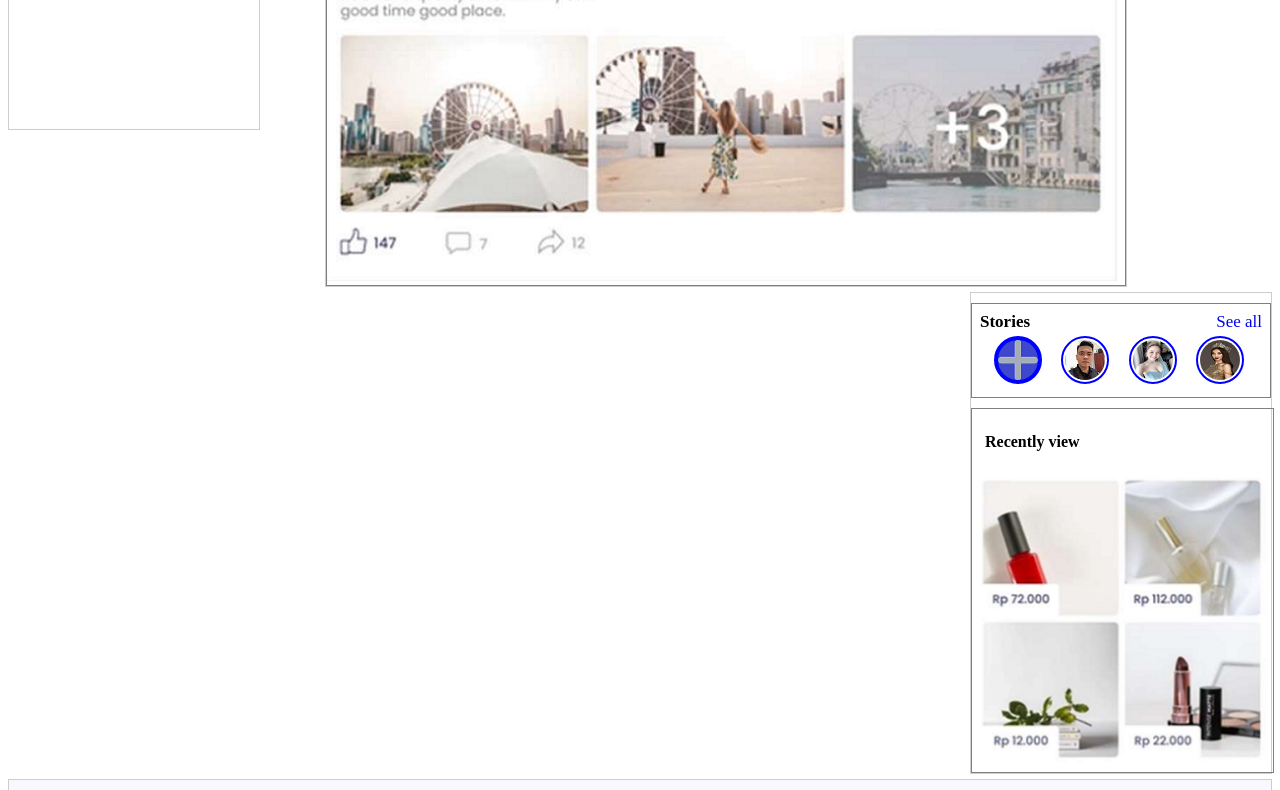
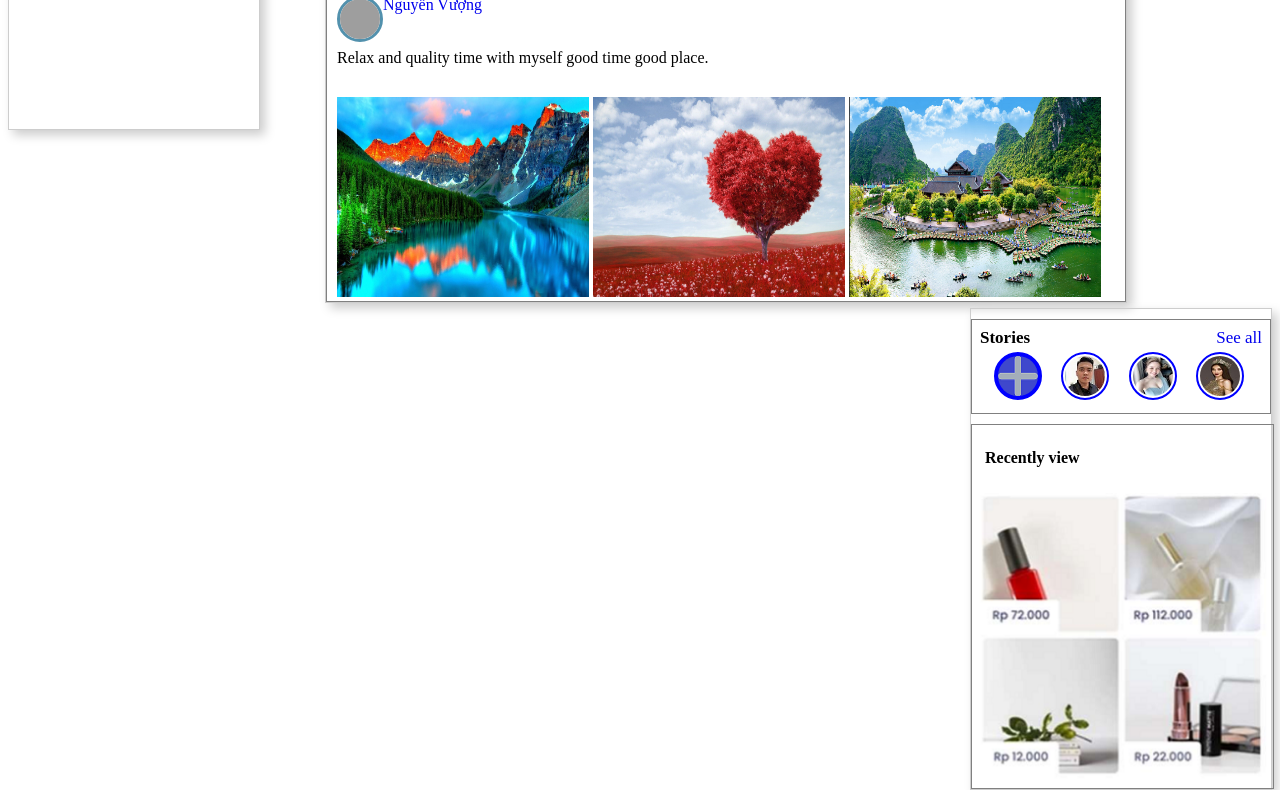
Before and after one commit to NguyenVuong2609/Layout-Structure, a plain HTML site: page Tren lop/facebook.html in a window 1280 px wide. Shown: the part 345-1135 px from the top of the page. Drawn offline with Linux system fonts and the light colour scheme; grey boxes are pictures that could not be loaded.

Commit message:
update116

```diff
--- a/Tren lop/facebook.html
+++ b/Tren lop/facebook.html
@@ -58,7 +58,16 @@
                 </ul>
             </nav>
             <article class="content2">
-                <img src="/Tren lop/img/content2.png" alt="content2">
+                <div class="content2-1">
+                    <img class="avacontent" src="/Tren lop/img/278623697_5312206962162765_846910349109907786_n.jpg" alt="">
+                    <span><a href="#">Nguyễn Vượng</a></span>
+                    <div>
+                        Relax and quality time with myself good time good place.
+                    </div>
+                    <img class="contentpic" src="/Tren lop/img/content2-1.jpg" alt="">
+                    <img class="contentpic" src="/Tren lop/img/content2-2.jpg" alt="">
+                    <img class="contentpic" src="/Tren lop/img/content2-3.jpg" alt="">
+                </div>
             </article>
 
         </div>
--- a/Tren lop/stylefb.css
+++ b/Tren lop/stylefb.css
@@ -47,6 +47,7 @@
     .col-11 {width: 91.66%;}
     .col-12 {width: 100%;}
 }
+/* Phần đầu */
 header {
     float: left;
     padding: 5px;
@@ -54,6 +55,7 @@ header {
     background-color: 	#3b5998;
     margin-bottom: 5px;
     height: 50px;
+    box-shadow: 5px 5px 10px #ccc;
 }
 #pic1 {
     float: left;
@@ -106,6 +108,7 @@ header {
     border: 1px solid #CDCDCD;
     float: left;
     margin-bottom: 5px;
+    box-shadow: 5px 5px 10px #ccc;
     }
 #content {
     width: 800px;
@@ -115,6 +118,7 @@ header {
     margin-left: 65px;
     margin-right: 5px;
     margin-bottom: 5px;
+    box-shadow: 5px 5px 10px #ccc;
     }
 #right {
     width: 300px;
@@ -122,6 +126,7 @@ header {
     border: 1px solid #CDCDCD;
     float: right;
     margin-bottom: 5px;
+    box-shadow: 5px 5px 10px #ccc;
     }
 #footer {
     height: 50px;
@@ -132,7 +137,7 @@ header {
 #menu {
     font-size: larger;
 }
-
+/* Phần giữa */
 #menu, #menu ul, #menu li { padding: 0; margin: 0; }
 #menu li{
     list-style: none;
@@ -244,4 +249,25 @@ header {
 .content2 {
     margin-top: 10px;
     border: 1px solid gray;
+    padding-left: 10px;
 }
+.avacontent {
+    width: 40px;
+    height: 40px;
+    display: flex;
+    border-radius: 50%;
+    border: 3px solid #5291ad;
+    float: left;
+}
+.content2-1 div {
+    margin-top: 35px;
+}
+span a{
+    text-decoration: none;
+    font-size: 16px;
+}
+.contentpic {
+    width: 32%;
+    height: 200px;
+    margin-top: 30px;
+}
```
Also changed, not shown: Tren lop/img/content2-1.jpg (added), Tren lop/img/content2-2.jpg (added), Tren lop/img/content2-3.jpg (added), 1 other file.
